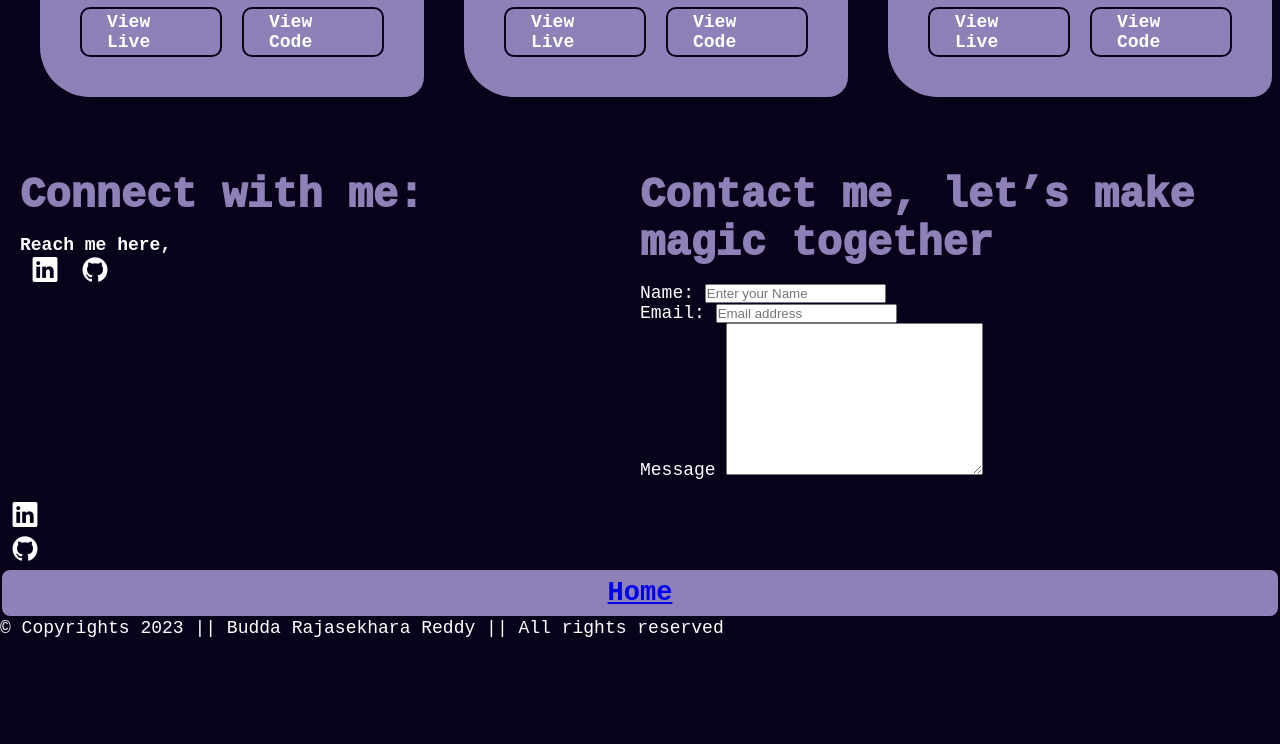
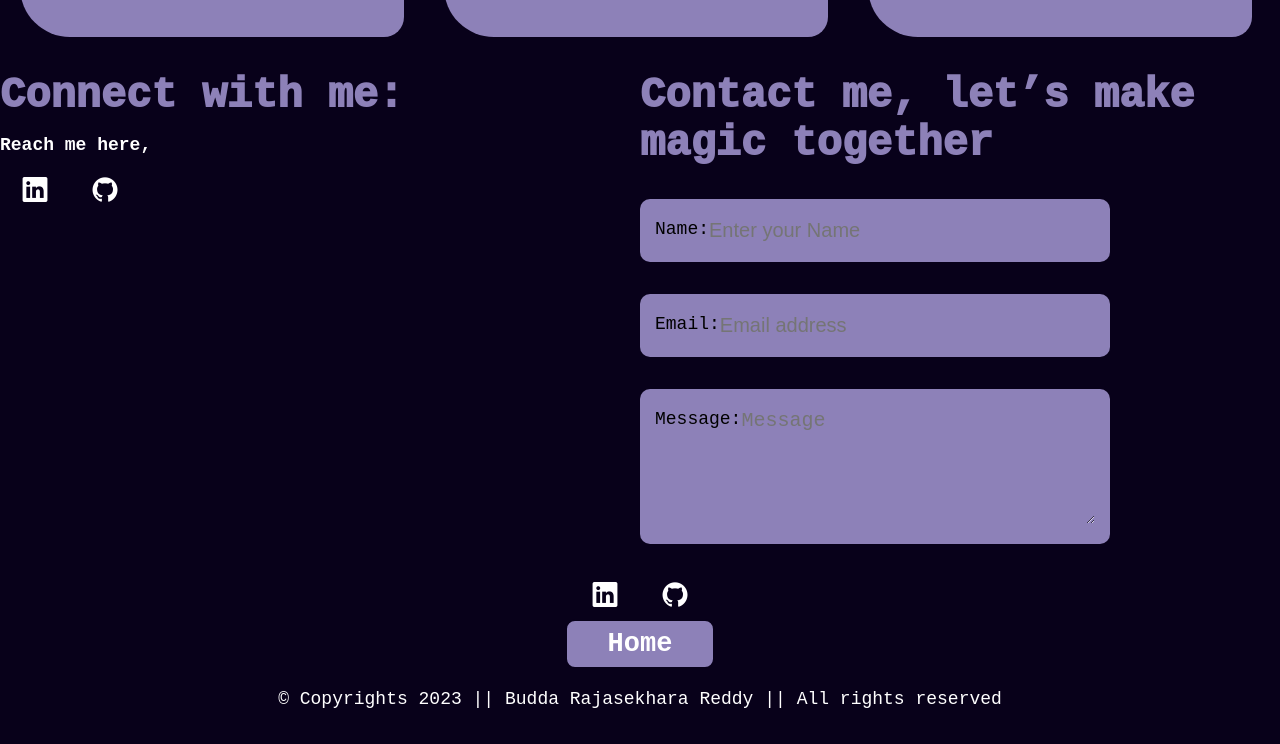
Before and after one commit to rajasekhara-rb/brsr-portfolio, a plain HTML site: page index.html in a window 1280 px wide. Shown: the part 1581-2325 px from the top of the page. Before the commit the page ends 2219 px from the top, so only its background shows below. Drawn offline with nearby package versions, Linux system fonts and the light colour scheme.

Commit message:
Added footer CSS

```diff
--- a/index.html
+++ b/index.html
@@ -34,7 +34,8 @@
                 </ul>
             </div>
             <div class="picture">
-                <img src="https://lh3.googleusercontent.com/t_UQuW2I5QTMbc5A_UuuboHvxmQ17QbzQ6K6nmIITd5Xu50yb08RCRSX23EK5wXPOljUjqprl2-cd23idRc=w221-h220-rw" alt="picture">
+                <img src="https://lh3.googleusercontent.com/t_UQuW2I5QTMbc5A_UuuboHvxmQ17QbzQ6K6nmIITd5Xu50yb08RCRSX23EK5wXPOljUjqprl2-cd23idRc=w221-h220-rw"
+                    alt="picture">
             </div>
         </div>
     </header>
@@ -113,7 +114,8 @@
         <div class="project-cards">
 
             <div class="cards">
-                <img src="https://dynamic.brandcrowd.com/asset/logo/ca960140-ce6f-4091-9643-efd4fae1c82f/logo-search-grid-1x?logoTemplateVersion=1&v=637689873141930000" alt="">
+                <img src="https://dynamic.brandcrowd.com/asset/logo/ca960140-ce6f-4091-9643-efd4fae1c82f/logo-search-grid-1x?logoTemplateVersion=1&v=637689873141930000"
+                    alt="">
                 <h2>Project 1</h2>
                 <p>First project</p>
                 <ul>
@@ -123,7 +125,8 @@
             </div>
 
             <div class="cards">
-                <img src="https://dynamic.brandcrowd.com/asset/logo/ca960140-ce6f-4091-9643-efd4fae1c82f/logo-search-grid-1x?logoTemplateVersion=1&v=637689873141930000" alt="">
+                <img src="https://dynamic.brandcrowd.com/asset/logo/ca960140-ce6f-4091-9643-efd4fae1c82f/logo-search-grid-1x?logoTemplateVersion=1&v=637689873141930000"
+                    alt="">
                 <h2>Project 2</h2>
                 <p>Second project</p>
                 <ul>
@@ -134,7 +137,8 @@
 
 
             <div class="cards">
-                <img src="https://dynamic.brandcrowd.com/asset/logo/ca960140-ce6f-4091-9643-efd4fae1c82f/logo-search-grid-1x?logoTemplateVersion=1&v=637689873141930000" alt="">
+                <img src="https://dynamic.brandcrowd.com/asset/logo/ca960140-ce6f-4091-9643-efd4fae1c82f/logo-search-grid-1x?logoTemplateVersion=1&v=637689873141930000"
+                    alt="">
                 <h2>Project 3</h2>
                 <p>Third project</p>
                 <ul>
@@ -152,7 +156,8 @@
             <h1>Connect with me:</h1>
             <h4>Reach me here,</h4>
             <ul class="social-links">
-                <li><a target="_blank" href="https://www.linkedin.com/in/rajasekhararb/"><i class="uil uil-linkedin"></i></a></li>
+                <li><a target="_blank" href="https://www.linkedin.com/in/rajasekhararb/"><i
+                            class="uil uil-linkedin"></i></a></li>
                 <li><a target="_blank" href="https://github.com/rajasekhara-rb"><i class="uil uil-github"></i></a></li>
             </ul>
         </div>
@@ -160,20 +165,20 @@
         <div class="form-section">
             <h1>Contact me, let’s make magic together</h1>
             <form id="form">
-                <label for="name">Name:
+                <div class="name">
+                    <label for="name">Name:</label>
                     <input type="text" name="name" id="name" placeholder="Enter your Name">
-                </label>
+                </div>
 
-                <label for="email"> Email:
+                <div class="email">
+                    <label for="email"> Email:</label>
                     <input type="email" name="email" id="email" placeholder="Email address">
-                </label>
+                </div>
 
-                <label for="message">Message
-                 <textarea name="message" id="message" cols="30" rows="10" placeholder="Message">
-
-                 </textarea>
-                </label>
-
+                <div class="message">
+                    <label for="message">Message:</label>
+                    <textarea name="message" id="message" cols="50" rows="5" placeholder="Message"></textarea>
+                </div>
             </form>
         </div>
 
@@ -181,8 +186,9 @@
     <!-- end of the contact section  -->
 
     <footer>
-        <ul class="social-links">
-            <li><a target="_blank" href="https://www.linkedin.com/in/rajasekhararb/"><i class="uil uil-linkedin"></i></a></li>
+        <ul class="footer-social-links">
+            <li><a target="_blank" href="https://www.linkedin.com/in/rajasekhararb/"><i
+                        class="uil uil-linkedin"></i></a></li>
             <li><a target="_blank" href="https://github.com/rajasekhara-rb"><i class="uil uil-github"></i></a></li>
         </ul>
         <h2 class="btn"><a href="#">Home</a></h2>
--- a/style.css
+++ b/style.css
@@ -17,6 +17,7 @@ body {
     display: flex;
     flex-direction: column;
     font-size: large;
+    width: 100vw;
 }
 
 .navbar {
@@ -60,10 +61,10 @@ li>a {
     border-radius: 5px;
 }
 
-section {
-    /* height: 60vh; */
-    margin: 20px;
-}
+/* section {
+    width: 100vw;
+    padding: 20px;
+} */
 
 .header-container {
     height: 50vh;
@@ -207,21 +208,21 @@ h1 {
     border-radius: 5px;
 }
 
-#projects{
+#projects {
     display: flex;
     flex-direction: column;
     width: 100vw;
 }
 
-.projects-content{
+.projects-content {
     display: flex;
     flex-direction: column;
     justify-content: center;
     align-items: center;
-    margin: 20px 0px ;
+    margin: 20px 0px;
 }
 
-.project-cards{
+.project-cards {
     display: flex;
     flex-direction: row;
     width: 100%;
@@ -230,18 +231,19 @@ h1 {
 
 }
 
-.cards{
+.cards {
     display: flex;
     flex-direction: column;
     flex-basis: 30%;
-      background-color: var(--secondary-bg);
+    background-color: var(--secondary-bg);
     margin: 20px;
     padding: 20px;
     border-radius: 20px 50px;
     align-items: center;
     justify-self: center;
 }
-.cards>img{
+
+.cards>img {
     display: flex;
     width: 80%;
     height: auto;
@@ -249,55 +251,127 @@ h1 {
     border-radius: 20px 50px;
 }
 
-.cards>ul{
+.cards>ul {
     display: flex;
     flex-direction: row;
     justify-content: space-between;
     margin: 10px;
 }
 
-.cards>ul>li{
+.cards>ul>li {
     margin: 10px;
 }
 
-.cards>h1,.cards>p{
+.cards>h1,
+.cards>p {
     padding: 10px;
     /* margin: 10px; */
 }
 
-#contact{
+#contact {
     display: flex;
     flex-direction: row;
 }
 
-.contact-content{
+.contact-content {
     display: flex;
     flex-direction: column;
     flex-basis: 50%;
 }
 
-.contact-content>ul{
+.contact-content>ul {
     display: flex;
     flex-direction: row;
     flex-basis: 50%;
+    margin-top: 20px;
 }
 
-i{
+i {
     font-size: 30px;
     color: var(--pr-color);
+    margin: 10px;
 }
 
-i:hover{
-        color: var(--secondary-bg);
+i:hover {
+    color: var(--secondary-bg);
 }
 
-.form-section{
+.form-section {
     display: flex;
     flex-direction: column;
     flex-basis: 50%;
 }
 
-#form{
+#form {
     display: flex;
     flex-direction: column;
 }
+
+.name,
+.email,
+.message {
+    display: flex;
+    max-width: 470px;
+    border: none;
+    margin: 16px 0;
+    padding: 20px 15px;
+    background-color: var(--secondary-bg);
+    color: black;
+    border-radius: 10px;
+}
+
+input {
+    width: 100%;
+    background: none;
+    outline: none;
+    border: none;
+    color: black;
+    font-size: 20px;
+
+}
+
+textarea {
+    width: 100%;
+    background: none;
+    outline: none;
+    border: none;
+    color: black;
+    font-size: 20px;
+}
+
+label {
+    cursor: default;
+}
+
+footer {
+    display: flex;
+    flex-direction: column;
+    justify-content: center;
+    align-items: center;
+    background-color: var(--primary-bg);
+    padding: 20px;
+}
+
+.footer-social-links {
+    display: flex;
+    justify-content: center;
+}
+
+footer>.btn {
+    display: flex;
+    width: 150px;
+    justify-content: center;
+    margin: 5px;
+}
+
+footer>.btn>a {
+    width: 150px;
+    text-decoration: none;
+    text-align: center;
+    color: var(--pr-color);
+
+}
+
+footer>p {
+    padding: 15px;
+}
```
